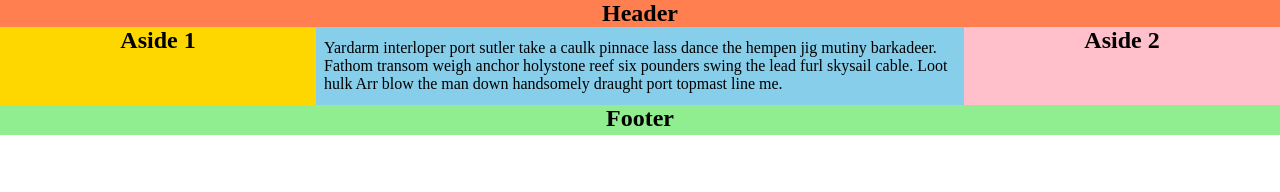
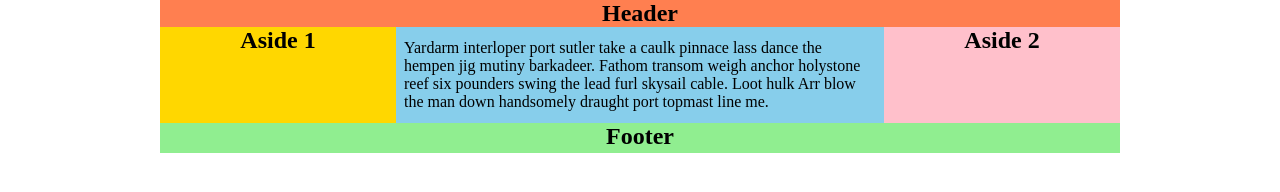
Before and after one commit to marcjnn/ejercicios-de-adalab, a plain HTML site: page modulo-1-leccion-04-ejercicio-06/index.html in a window 1280 px wide. Drawn offline with Linux system fonts and the light colour scheme.

Commit message:
style: add max width

```diff
--- a/modulo-1-leccion-04-ejercicio-06/index.html
+++ b/modulo-1-leccion-04-ejercicio-06/index.html
@@ -7,6 +7,7 @@
     <title>1.4 flexbox - ex 6</title>
   </head>
   <body>
+    <div class="wrapper">
       <header class="header"><h2>Header</h2></header>
       <main class="main">
         <aside class="aside aside1"><h2>Aside 1</h2></aside>
@@ -21,5 +22,6 @@
         <aside class="aside aside2"><h2>Aside 2</h2></aside>
       </main>
       <footer class="footer"><h2>Footer</h2></footer>
+    </div>
   </body>
 </html>
--- a/modulo-1-leccion-04-ejercicio-06/styles/styles.css
+++ b/modulo-1-leccion-04-ejercicio-06/styles/styles.css
@@ -2,9 +2,11 @@
   margin: 0px;
 }
 
-/* .wrapper {
-  width: 100vw;
-} */
+.wrapper {
+  width: 100%;
+  max-width: 960px;
+  margin: 0 auto;
+}
 
 .header {
   background-color: coral;
```
Lines whose indentation alone changed are shown as unchanged.
